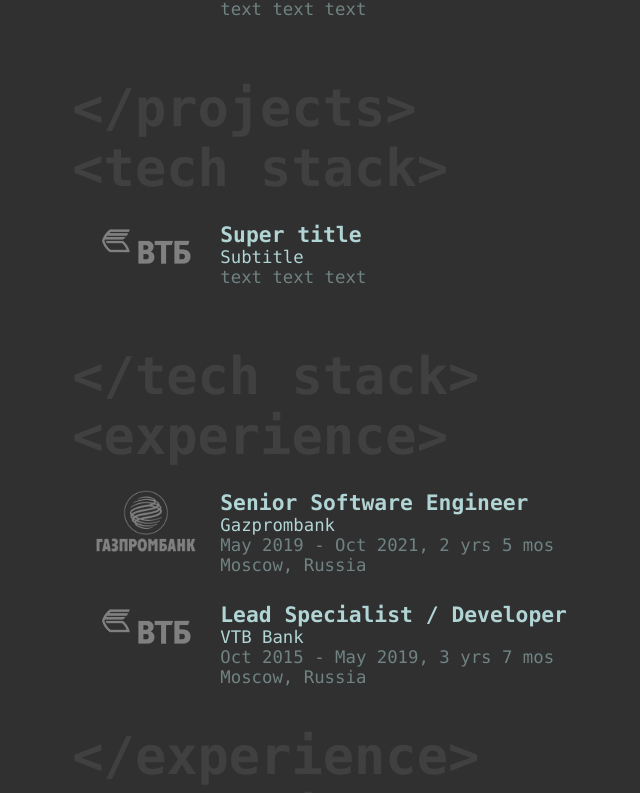
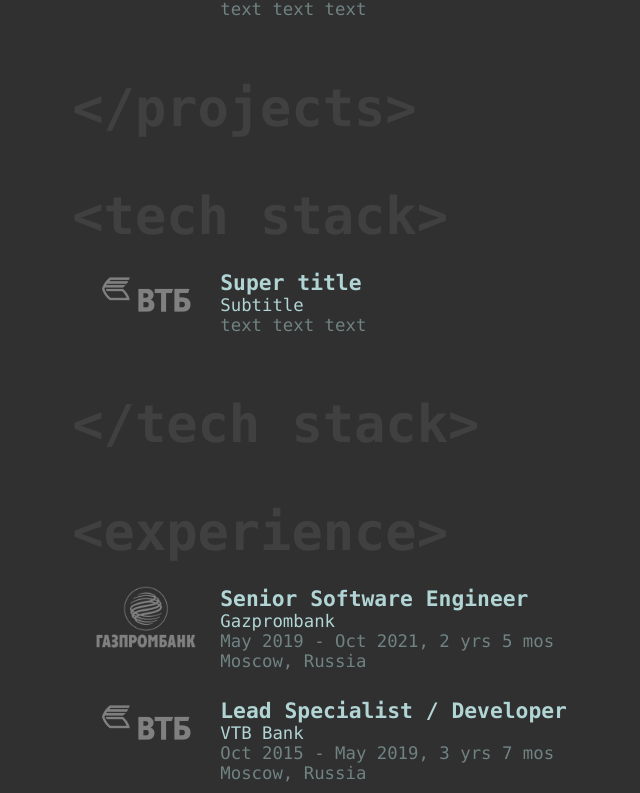
Before and after one commit to daniilpass/personal-cv, a React app in the folder web/: page / in a window 1280 px wide. Shown: the part 878-1671 px from the top of the page, without its empty margins (298-938 px from the left). Built offline with nearby package versions, Linux system fonts and the light colour scheme.

Commit message:
landing blocks margin

```diff
--- a/web/src/components/pages/Landing/Landing.css
+++ b/web/src/components/pages/Landing/Landing.css
@@ -6,6 +6,10 @@
     align-items: center;
 }
 
-.card__image {
+.page-landing .card__image {
     filter: grayscale(1) contrast(0);
 }
+
+.page-landing .block {
+    margin-bottom: 48px;
+}
```
